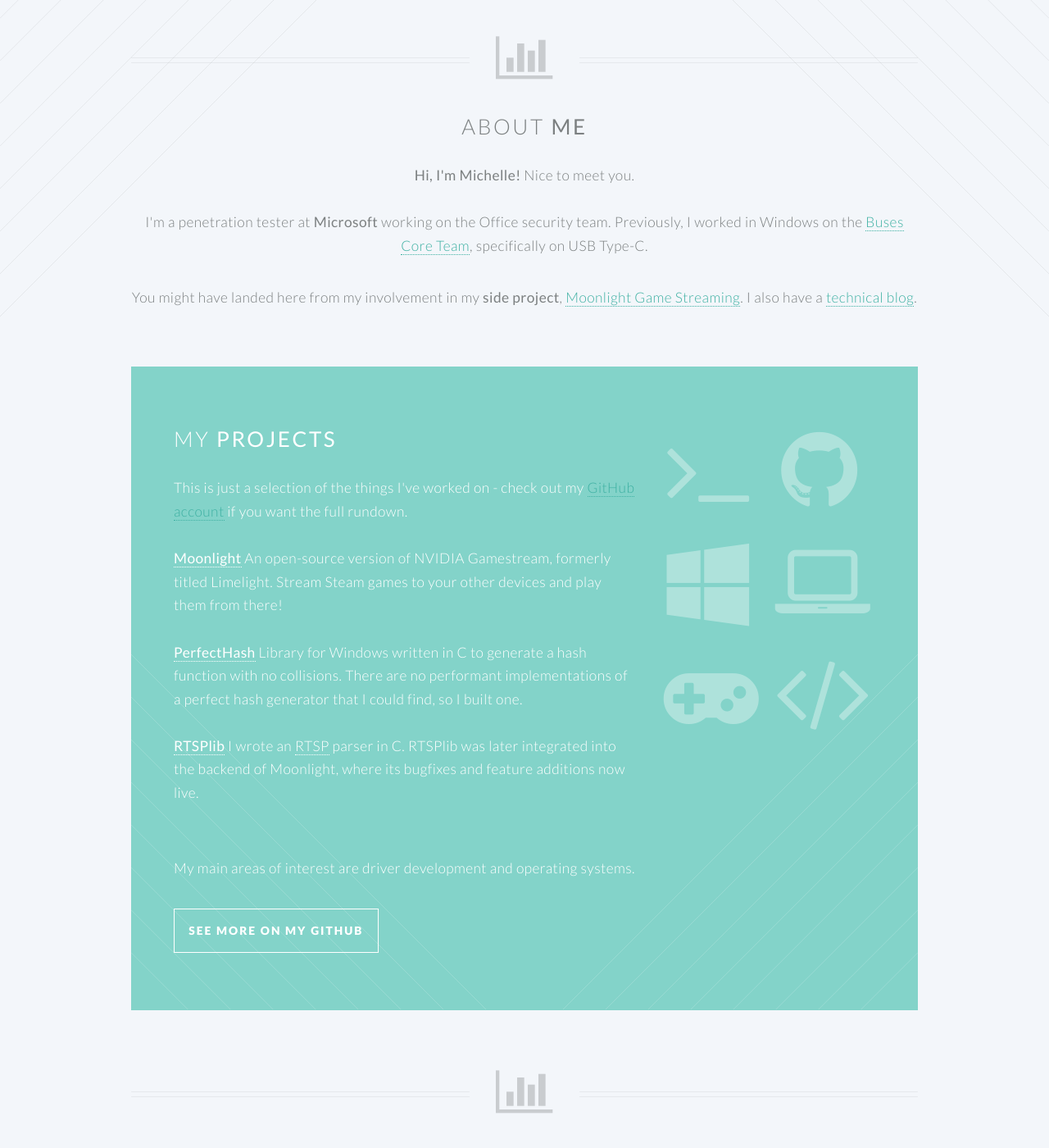
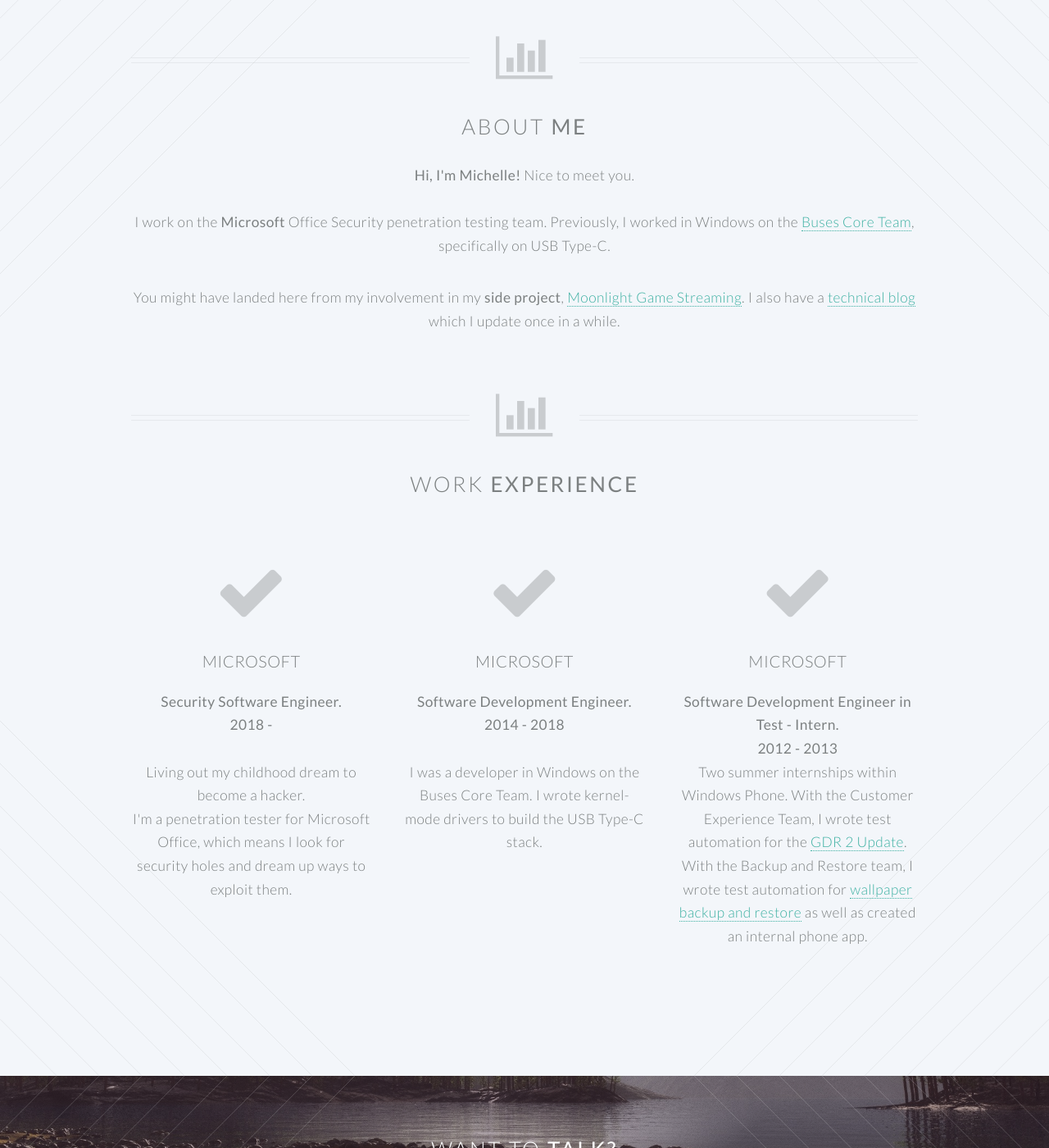
Before and after one commit to mrb113/mrb113.github.io, a Jekyll site: the page index.html, which Jekyll copies as it is, in a window 1280 px wide and 1400 px high, scrolled down 727 px. Shown: the whole window at 82% size. Built offline with Jekyll 4.4.1, drawn with Linux system fonts in a browser that asks for light colours; nearby versions of some CDN libraries; library files that are not in the unit come from our copies.

Commit message:
goodbye, "projects" section

```diff
--- a/index.html
+++ b/index.html
@@ -77,54 +77,13 @@
 					Nice to meet you. </p>
 					</br>
 					<p>
-					I'm a penetration tester at <strong>Microsoft</strong> working on the Office security team. Previously, I worked in Windows on the <a href = "http://blogs.msdn.com/b/usbcoreblog/">Buses Core Team</a>, specifically on USB Type-C.</p>
+					I work on the <strong>Microsoft</strong> Office Security penetration testing team. Previously, I worked in Windows on the <a href = "http://blogs.msdn.com/b/usbcoreblog/">Buses Core Team</a>, specifically on USB Type-C.</p>
 
 					<p>You might have landed here from my involvement in my <strong>side project</strong>, <a href = "http://moonlight-stream.com">Moonlight Game Streaming</a>.
-					I also have a <a href = "http://mrbit.me/blog/">technical blog</a>.</p>
+					I also have a <a href = "http://mrbit.me/blog/">technical blog</a> which I update once in a while.</p>
 
 
 				</header>
-
-				<!-- One -->
-					<section class="wrapper style2 container special-alt">
-						<div class="row half">
-							<div class="8u">
-
-								<header>
-									<h2>My <strong>Projects</strong></h2>
-								</header>
-								This is just a selection of the things I've worked on - check out my <a href = "https://github.com/mrb113">GitHub account</a> if you want the full rundown.
-								</br> </br>
-								<ul>
-									<li><strong><a href = "http://moonlight-stream.com" style="color: #FFFFFF">Moonlight</a></strong> An open-source version of NVIDIA Gamestream, formerly titled Limelight. Stream Steam games to your other devices and play them from there!</li>
-									</br>
-									<li><strong><a href = "https://github.com/mrb113/PerfectHash" style="color: #FFFFFF">PerfectHash</a></strong> Library for Windows written in C to generate a hash function with no collisions. There are no performant implementations of a perfect hash generator that I could find, so I built one.</li>
-									</br>
-									<li><strong><a href = "https://github.com/mrb113/RTSPlib" style="color: #FFFFFF">RTSPlib</a></strong> I wrote an <a href = "http://en.wikipedia.org/wiki/Real_Time_Streaming_Protocol" style="color: #FFFFFF">RTSP</a> parser in C. RTSPlib was later integrated into the backend of Moonlight, where its bugfixes and feature additions now live.</li>
-									</br>
-								</ul>
-								<p>My main areas of interest are driver development and operating systems.</p>
-								<footer>
-									<ul class="buttons">
-										<li><a href="https://github.com/mrb113" class="button">See more on my Github</a></li>
-									</ul>
-								</footer>
-
-							</div>
-							<div class="4u skel-cell-important">
-
-								<ul class="featured-icons">
-									<li><span class="icon fa-terminal"><span class="label">Feature 1</span></span></li>
-									<li><span class="icon fa-github"><span class="label">Feature 2</span></span></li>
-									<li><span class="icon fa-windows"><span class="label">Feature 3</span></span></li>
-									<li><span class="icon fa-laptop"><span class="label">Feature 4</span></span></li>
-									<li><span class="icon fa-gamepad"><span class="label">Feature 5</span></span></li>
-									<li><span class="icon fa-code"><span class="label">Feature 6</span></span></li>
-								</ul>
-
-							</div>
-						</div>
-					</section>
 
 				<!-- Two -->
 				<header class="special container">
```
